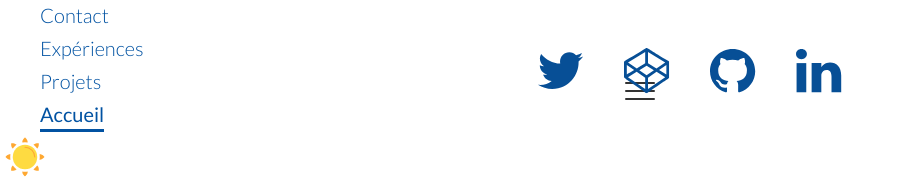
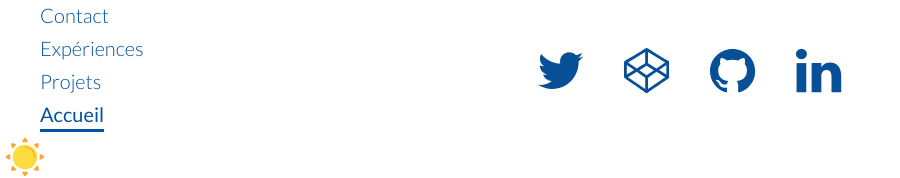
Before and after one commit to NicolasD09/portfolio, a Nuxt app: page / in a window 1280 px wide. Shown: the top 178 px of the page, without its empty margins (0-900 px from the left). Built offline with nearby package versions, Linux system fonts and the light colour scheme; what v-hotkey would draw is missing.

Commit message:
edit navbar

```diff
--- a/components/Navbar/Navbar.css
+++ b/components/Navbar/Navbar.css
@@ -79,20 +79,20 @@
   width: fit-content;
 }
 
-.menu_icon_container {
+.mobile .menu_icon_container {
   position: absolute;
   left: 50%;
   transform: translateX(-50%);
 }
 
-.gg-menu,
-.gg-close {
+.mobile .gg-menu,
+.mobile .gg-close {
   /* transform: scale(var(--ggs, 1)); */
   transform-origin: bottom left;
 }
-.gg-menu,
-.gg-menu::after,
-.gg-menu::before {
+.mobile .gg-menu,
+.mobile .gg-menu::after,
+.mobile .gg-menu::before {
   box-sizing: border-box;
   position: relative;
   display: block;
@@ -101,17 +101,17 @@
   border-radius: 3px;
   background: var(--text-color);
 }
-.gg-menu::after,
-.gg-menu::before {
+.mobile .gg-menu::after,
+.mobile .gg-menu::before {
   content: "";
   position: absolute;
   top: -8px;
 }
-.gg-menu::after {
+.mobile .gg-menu::after {
   top: 8px;
 }
 
-.gg-close {
+.mobile .gg-close {
   box-sizing: border-box;
   position: relative;
   display: block;
@@ -123,8 +123,8 @@
   z-index: 51;
 }
 
-.gg-close::after,
-.gg-close::before {
+.mobile .gg-close::after,
+.mobile .gg-close::before {
   content: "";
   display: block;
   box-sizing: border-box;
@@ -137,7 +137,7 @@
   top: 12px;
   left: -2px;
 }
-.gg-close::after {
+.mobile .gg-close::after {
   transform: rotate(-45deg);
 }
 
@@ -174,24 +174,17 @@ a.nuxt-link-exact-active::after {
   background-color: var(--light-blue);
 }
 
-/* Animations */
-
-.fade-spin-enter {
-  transition: all 0.3s linear;
+@keyframes spin {
+  from {
+    opacity: 0;
+    transform: translateX(50px);
+  }
+  to {
+    opacity: 1;
+    transform: translateX(0px);
+  }
 }
 
-.fade-spin-enter-active {
-  transition: all 0.3s linear;
-  transition-delay: 0.3s;
+.mobile #icon.animate {
+  animation: spin 0.3s linear;
 }
-
-.fade-spin-leave-active {
-  transition: all 0.3s linear;
-}
-
-.fade-spin-enter,
-.fade-spin-leave-to {
-  opacity: 0;
-  transform: rotate(180deg) translateY(50px);
-  transform-origin: center;
-}
--- a/components/Navbar/Navbar.vue
+++ b/components/Navbar/Navbar.vue
@@ -28,19 +28,16 @@
         </nuxt-link>
       </div>
 
-      <transition name="fade-spin">
+      <!-- <transition name="fade-spin">
         <div class="menu_icon_container" v-if="closeShow">
           <i class="gg-close gg-icon" @click="navSlide"></i>
         </div>
-      </transition>
-      <transition name="fade-spin">
-        <div
-          class="h-6 flex flex-row justify-center items-center menu_icon_container"
-          v-if="!closeShow"
-        >
-          <i class="gg-menu gg-icon" @click="navSlide"></i>
-        </div>
-      </transition>
+      </transition> -->
+      <div
+        class="h-6 flex flex-row justify-center items-center menu_icon_container"
+      >
+        <i class="gg-menu" id="icon" @click="navSlide"></i>
+      </div>
     </div>
 
     <div class="flex flex-col" id="navbar">
@@ -78,7 +75,6 @@
 
 <script>
 import ThemeSwitch from "@/components/ThemeSwitch/ThemeSwitch";
-// import "css.gg/icons/css/menu.css";
 
 export default {
   data() {
@@ -88,11 +84,12 @@ export default {
   },
   methods: {
     navSlide() {
-      const burger = document.querySelector(".mobile i.gg-icon");
+      const burger = document.querySelector(".mobile #icon");
       const nav = document.querySelector(".mobile #navbar");
-      burger.classList.toggle("active");
       nav.classList.toggle("nav-active");
-      this.closeShow = !this.closeShow;
+
+      burger.classList.toggle("gg-menu");
+      burger.classList.toggle("gg-close");
     }
   },
   components: {
```
